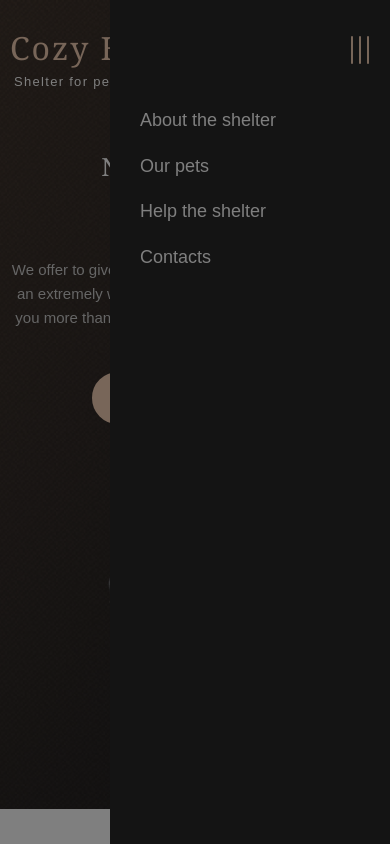
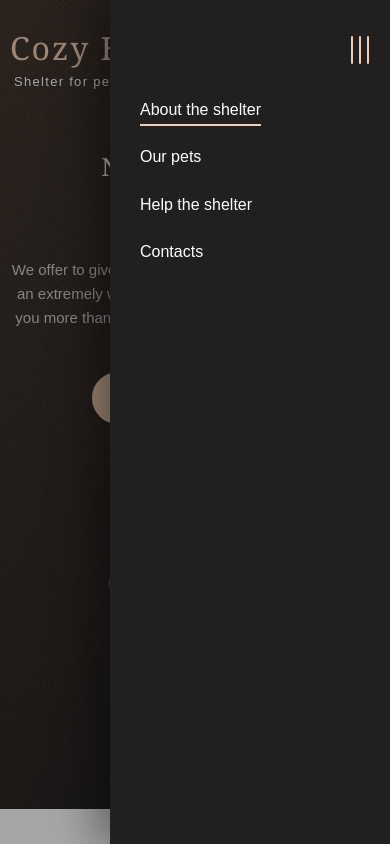
Before and after one commit to revaivan1994/shelter, a plain HTML site: page index.html in a window 390 px wide. Both pictures are taken after a click on the button "Menu". Shown: the top 844 px of the page. Drawn offline with Linux system fonts and the light colour scheme.

Commit message:
change burger functional

```diff
--- a/css/blocks/header.css
+++ b/css/blocks/header.css
@@ -3,8 +3,8 @@
     top: 30px;
     left: 0;
     width: 100%;
-    z-index: 100;
 }
+
 .header__container {
     display: flex;
     justify-content: space-between;
@@ -79,6 +79,37 @@
     color: var(--color-dark-xl);
 }
 
+.mobile-menu__link {
+    position: relative;
+    color: var(--color-light-xl);
+    font-family: var(--second-family);
+    font-size: 16px;
+    text-align: left;
+    text-decoration: none;
+    transition: color 0.3s;
+    padding-bottom: 8px;
+}
+
+.mobile-menu__link:hover {
+    color: var(--color-primary);
+}
+
+.mobile-menu__link--active {
+    color: var(--color-light-xl);
+    pointer-events: none;
+}
+
+.mobile-menu__link--active::after {
+    content: '';
+    display: block;
+    position: absolute;
+    left: 0;
+    bottom: 0;
+    width: 100%;
+    height: 2px;
+    background-color: var(--color-primary);
+}
+
 /* Burger button */
 .burger {
     display: none;
@@ -93,7 +124,7 @@
     cursor: pointer;
     padding: 0;
     transition: transform 0.4s ease;
-    z-index: 210;
+    z-index: 300;
 }
 .burger__line {
     display: block;
@@ -113,28 +144,29 @@
     right: 0;
     height: 100vh;
     width: 280px;
-    max-width: 80%;
-    background-color: var(--color-dark-3xl);
-    padding: 30px;
-    z-index: 200;
+    max-width: 75%;
+    background-color: var(--color-bg-dark);
+    padding: 100px 30px 30px;
+    z-index: 250;
     transform: translateX(100%);
     transition: transform 0.4s ease;
     display: flex;
     flex-direction: column;
+    box-shadow: -15px 0 40px rgba(0, 0, 0, 0.4);
 }
 .mobile-menu--open {
     transform: translateX(0);
 }
 .mobile-menu__list {
-    margin-top: 80px;
     display: flex;
     flex-direction: column;
-    gap: 25px;
+    gap: 28px;
 }
 .mobile-menu__link {
     color: var(--color-light-xl);
     font-family: var(--second-family);
-    font-size: 18px;
+    font-size: 16px;
+    text-align: left;
     text-decoration: none;
     transition: color 0.3s;
 }
@@ -149,8 +181,8 @@
     left: 0;
     width: 100%;
     height: 100%;
-    background: rgba(0, 0, 0, 0.5);
-    z-index: 150;
+    background: rgba(0, 0, 0, 0.35);
+    z-index: 200;
     opacity: 0;
     visibility: hidden;
     transition: opacity 0.4s ease, visibility 0.4s ease;
--- a/index.html
+++ b/index.html
@@ -30,16 +30,18 @@
                 <span class="burger__line"></span>
             </button>
 
-            <div class="mobile-menu" id="mobile-menu">
-                <ul class="mobile-menu__list">
-                    <li><a href="index.html" class="mobile-menu__link">About the shelter</a></li>
-                    <li><a href="pets.html" class="mobile-menu__link">Our pets</a></li>
-                    <li><a href="index.html#help" class="mobile-menu__link">Help the shelter</a></li>
-                    <li><a href="index.html#footer" class="mobile-menu__link">Contacts</a></li>
-                </ul>
-            </div>
+
         </div>
     </header>
+
+    <div class="mobile-menu" id="mobile-menu">
+        <ul class="mobile-menu__list">
+            <li><a href="index.html" class="mobile-menu__link mobile-menu__link--active">About the shelter</a></li>
+            <li><a href="pets.html" class="mobile-menu__link">Our pets</a></li>
+            <li><a href="index.html#help" class="mobile-menu__link">Help the shelter</a></li>
+            <li><a href="index.html#footer" class="mobile-menu__link">Contacts</a></li>
+        </ul>
+    </div>
 
     <div class="mobile-menu__overlay" id="mobile-menu-overlay"></div>
 
--- a/js/main.js
+++ b/js/main.js
@@ -3,22 +3,43 @@ const burger = document.querySelector('.burger');
 const mobileMenu = document.getElementById('mobile-menu');
 const overlay = document.getElementById('mobile-menu-overlay');
 
-function toggleMenu() {
-    const isOpen = mobileMenu.classList.toggle('mobile-menu--open');
-    overlay.classList.toggle('mobile-menu__overlay--visible', isOpen);
-    burger.classList.toggle('burger--active', isOpen);
-    document.body.style.overflow = isOpen ? 'hidden' : '';
+function openMenu() {
+    mobileMenu.classList.add('mobile-menu--open');
+    overlay.classList.add('mobile-menu__overlay--visible');
+    burger.classList.add('burger--active');
+    document.body.style.overflow = 'hidden';
 }
 
-burger.addEventListener('click', toggleMenu);
-overlay.addEventListener('click', toggleMenu);
+function closeMenu() {
+    mobileMenu.classList.remove('mobile-menu--open');
+    overlay.classList.remove('mobile-menu__overlay--visible');
+    burger.classList.remove('burger--active');
+    document.body.style.overflow = '';
+}
 
-// Закрытие меню при клике на ссылку (чтобы не оставалось открытым после перехода)
+burger.addEventListener('click', (e) => {
+    e.stopPropagation();
+    if (mobileMenu.classList.contains('mobile-menu--open')) {
+        closeMenu();
+    } else {
+        openMenu();
+    }
+});
+
+// Закрытие по клику в любом месте вне меню (включая "пустые" зоны хедера)
+document.addEventListener('click', (e) => {
+    const isMenuOpen = mobileMenu.classList.contains('mobile-menu--open');
+    if (!isMenuOpen) return;
+
+    const clickedInsideMenu = mobileMenu.contains(e.target);
+    const clickedBurger = burger.contains(e.target);
+
+    if (!clickedInsideMenu && !clickedBurger) {
+        closeMenu();
+    }
+});
+
+// Закрытие при клике на ссылку меню
 document.querySelectorAll('.mobile-menu__link').forEach(link => {
-    link.addEventListener('click', () => {
-        mobileMenu.classList.remove('mobile-menu--open');
-        overlay.classList.remove('mobile-menu__overlay--visible');
-        burger.classList.remove('burger--active');
-        document.body.style.overflow = '';
-    });
+    link.addEventListener('click', closeMenu);
 });
```
Also changed, not shown: js/pets-pagination.js (+4 -6 lines), pets.html (+11 -0 lines).
